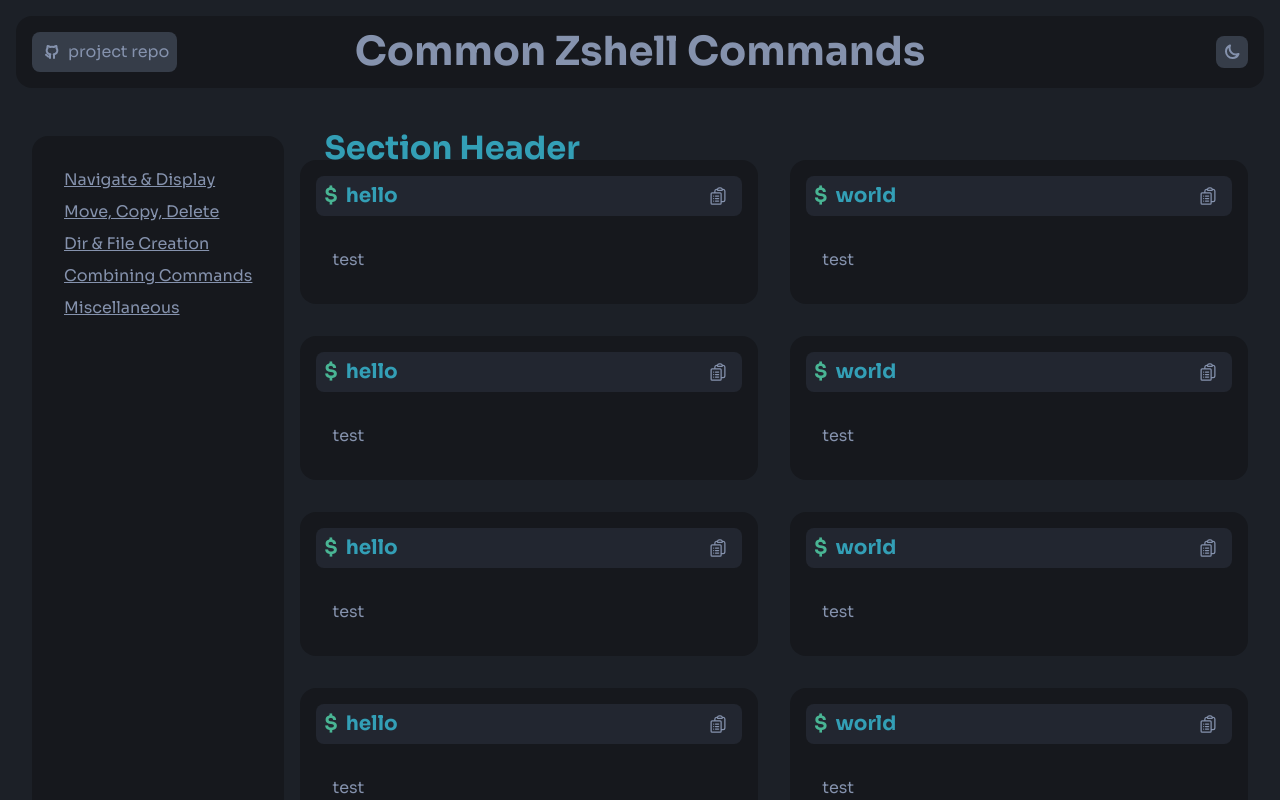
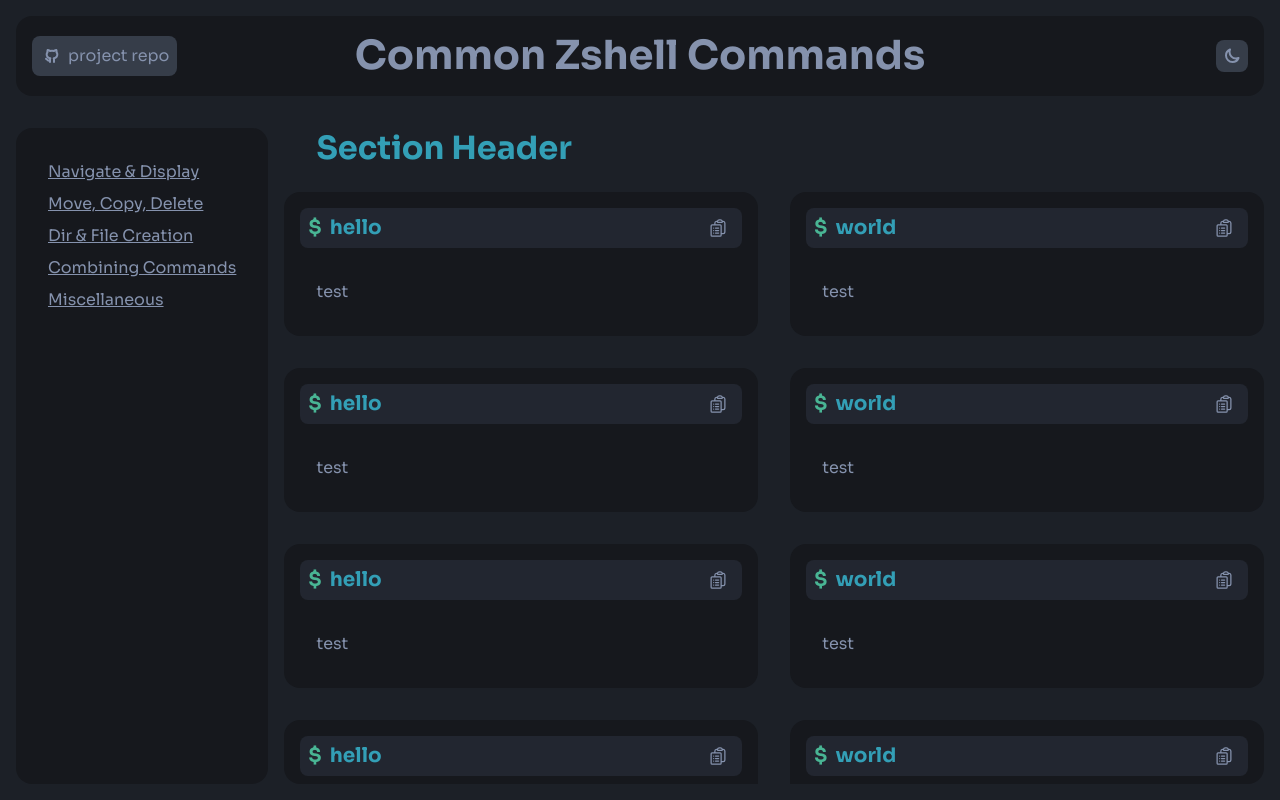
Before and after one commit to SoupCat-Py/zshcheatsheet, a React (Vite) app: page / in a window 1280 px wide. Shown: the top 800 px of the page. Built offline with nearby package versions, Linux system fonts and the light colour scheme.

Commit message:
layout shi
fixed a bunch of stuff with the layout
- sidebar is now the entire height
- card container is a fixed height and the contents scroll (it has a
nice corner radius now :D)

```diff
--- a/index.html
+++ b/index.html
@@ -15,7 +15,7 @@
     <title>codesheet2</title>
   </head>
 
-  <body class="bg-base p05">
+  <body class="bg-base padding0 margin0">
     <div id="root"></div>
     <script type="module" src="/src/main.tsx"></script>
   </body>
--- a/src/App.tsx
+++ b/src/App.tsx
@@ -1,9 +1,10 @@
 import Header from "./components/Header";
 import BodyContainer from "./components/BodyContainer";
+import styles from "./styles/App.module.css"
 
 function App() {
   return (
-    <div className="d-flex flex-col g2">
+    <div className={`d-grid ${styles.app}`}>
       <Header />
       <BodyContainer />
     </div>
--- a/src/components/BodyContainer.tsx
+++ b/src/components/BodyContainer.tsx
@@ -4,7 +4,7 @@ import styles from "../styles/BodyContainer.module.css"
 
 export default function BodyContainer() {
     return (
-        <div className={`d-grid g1 p1 ${styles.container}`}>
+        <div className={`d-grid g1 ${styles.container}`}>
             <Aside />
             <CardContainer />
         </div>
--- /dev/null
+++ b/src/styles/App.module.css
@@ -0,0 +1,14 @@
+.app {
+    --gap: 2rem;
+    --pad: 1rem;
+
+    gap: var(--gap);
+    padding: var(--pad);
+    height: 100dvh;
+
+    /*some batshit crazy math right here idk how it works but it works*/
+    grid-template-rows: 5rem calc(100dvh - 5rem - var(--gap) - 2 * var(--pad));
+
+    /* debug */
+    /* background-color: rgba(255, 0, 0, 0.3) !important; */
+}
--- a/src/styles/CardContainer.module.css
+++ b/src/styles/CardContainer.module.css
@@ -1,11 +1,16 @@
+.container {
+  overflow: scroll;
+  padding-bottom: 5rem;
+}
+
 .section {
   width: 100%;
   grid-template-columns: 1fr 1fr;
 }
 .subheader {
-  margin-top: 1.5rem;
-  margin-left: 1.5rem;
+  padding: 2rem;
+  padding-top: 5rem;
 }
 .subheader.first {
-  margin-top: 0;
+  padding-top: 0.5rem;
 }
```
